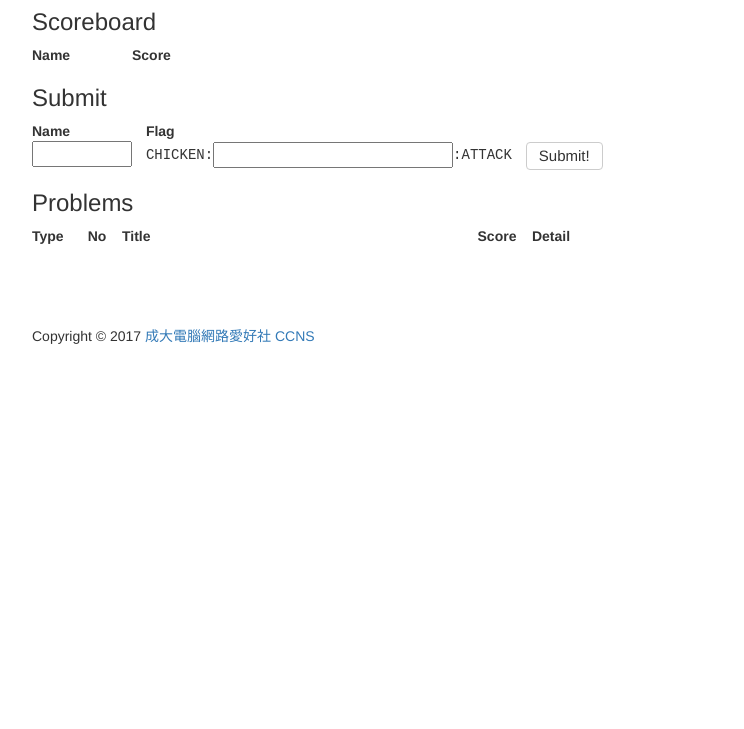
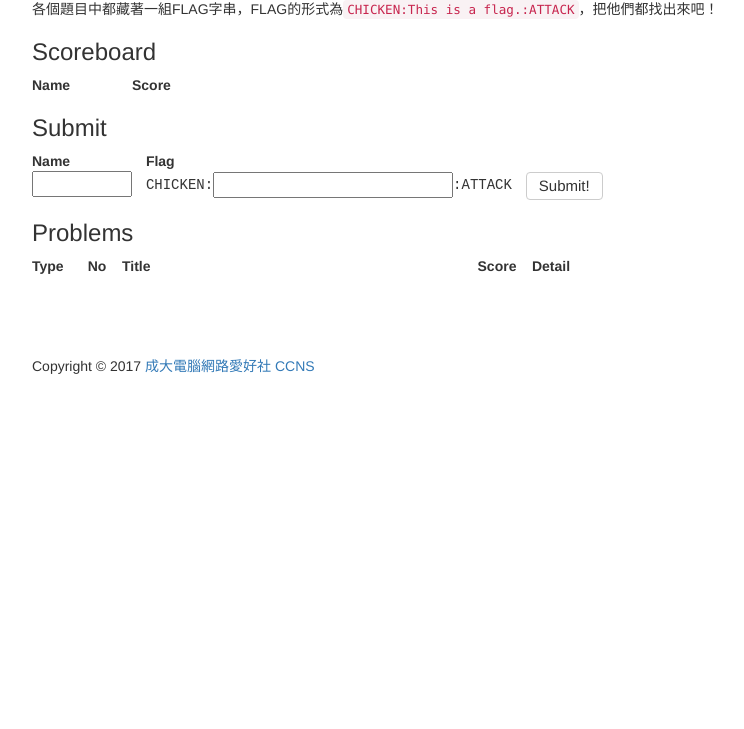
Before and after one commit to ccns/105-club-fair-game-scoreboard, a website: page index.html in a window 1280 px wide. Shown: the part 71-800 px from the top of the page, without its empty margins (38-782 px from the left). Drawn offline with nearby package versions, Linux system fonts and the light colour scheme.

Commit message:
add description

```diff
--- a/index.html
+++ b/index.html
@@ -18,6 +18,8 @@
 	<body>
 		<div class="container">
 			<h1 id="CTC">Catch the Chicken</h1>
+      <p>各個題目中都藏著一組FLAG字串，FLAG的形式為<code>CHICKEN:This is a flag.:ATTACK</code>，把他們都找出來吧！</p>
+
 			<div id="scoreboard">
 				<h3 id="heading">Scoreboard</h3>
 				<div class="header">
```
